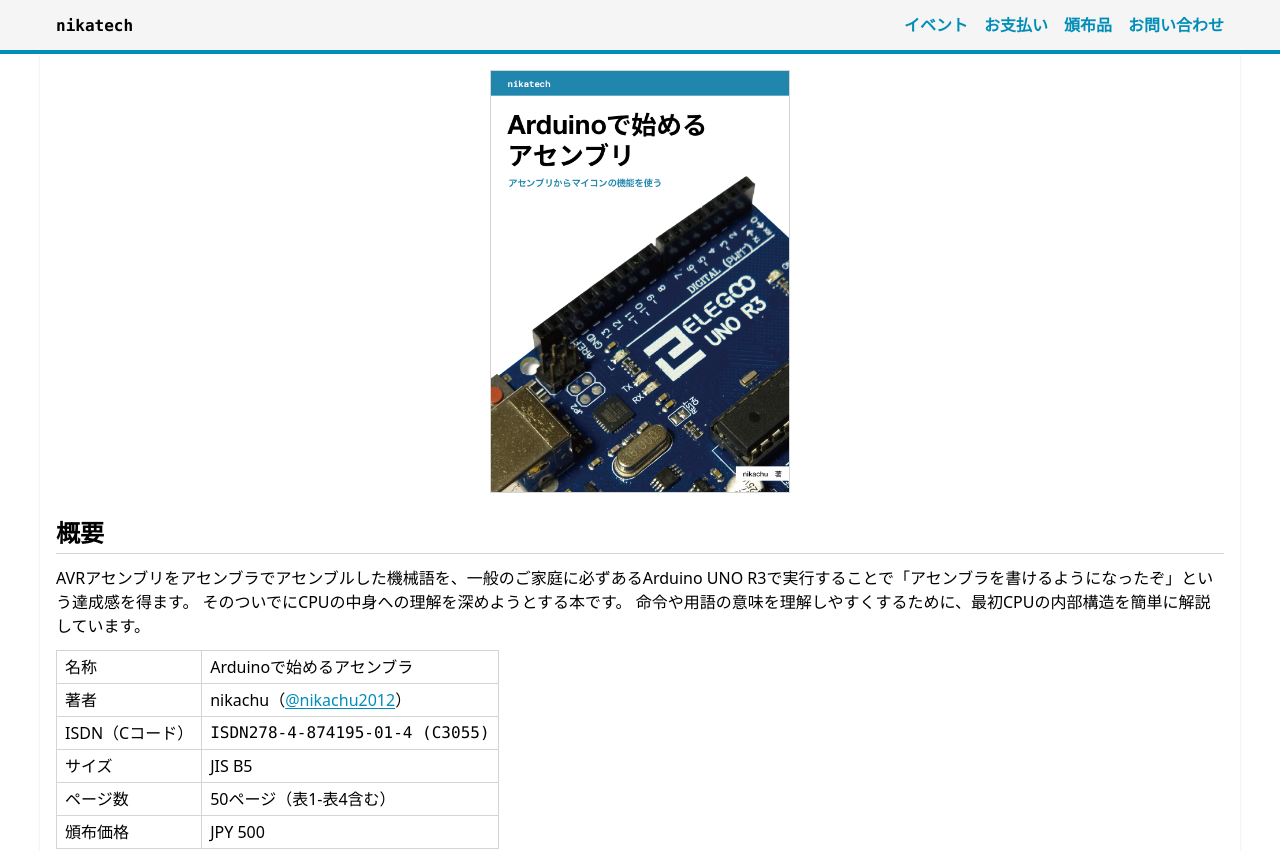
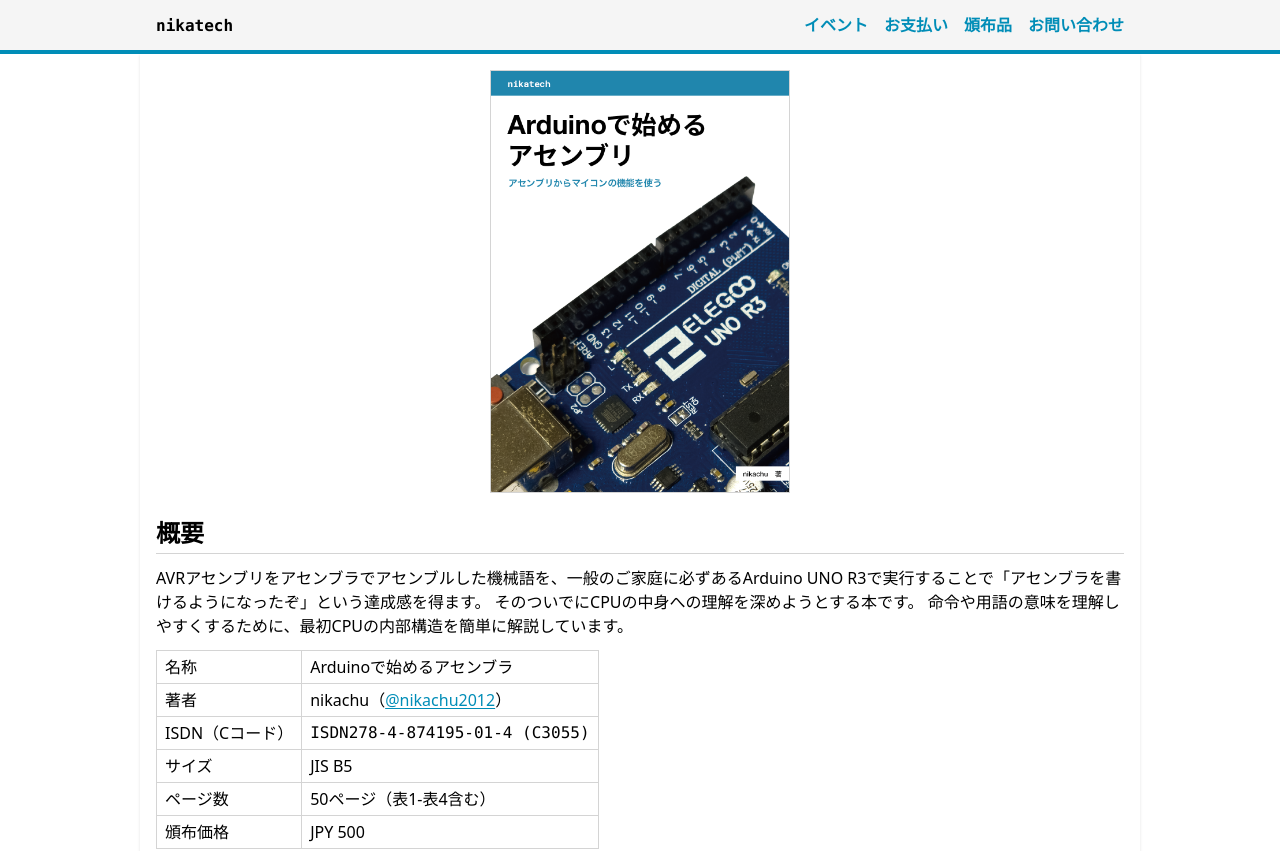
Before and after one commit to nikachu2012/nikatech-site, a Next.js app: page /item/avrasm in a window 1280 px wide. Shown: the top 851 px of the page. Built offline with nearby package versions, Linux system fonts and the light colour scheme.

Commit message:
[update] 横幅を1000pxに変更

```diff
--- a/components/HeaderFooter.tsx
+++ b/components/HeaderFooter.tsx
@@ -17,8 +17,8 @@
 
 export default function HeaderFooter({ children }: { children: ReactNode }) {
     return <>
-        <div className="w-full bg-neutral-100 border-b-4 border-b-accent sticky top-0 z-1919">
-            <div className="w-full lg:w-[1200px] h-[50px] m-auto flex items-center justify-between px-4">
+        <div className="w-full bg-neutral-100 border-b-4 border-b-accent sticky top-0 z-999999">
+            <div className="w-full lg:w-[1000px] h-[50px] m-auto flex items-center justify-between px-4">
                 <Link href={"/"} className="text-black! no-underline!">
                     <div>
                         <span className="font-mono font-bold">nikatech</span>
@@ -53,7 +53,7 @@
 
             </div>
         </div>
-        <div className="w-full lg:w-[1200px] m-auto">
+        <div className="w-full lg:w-[1000px] m-auto">
 
             <div className="w-full bg-white m-auto px-4 pb-4 min-h-[100svh] shadow">
                 {children}
```
